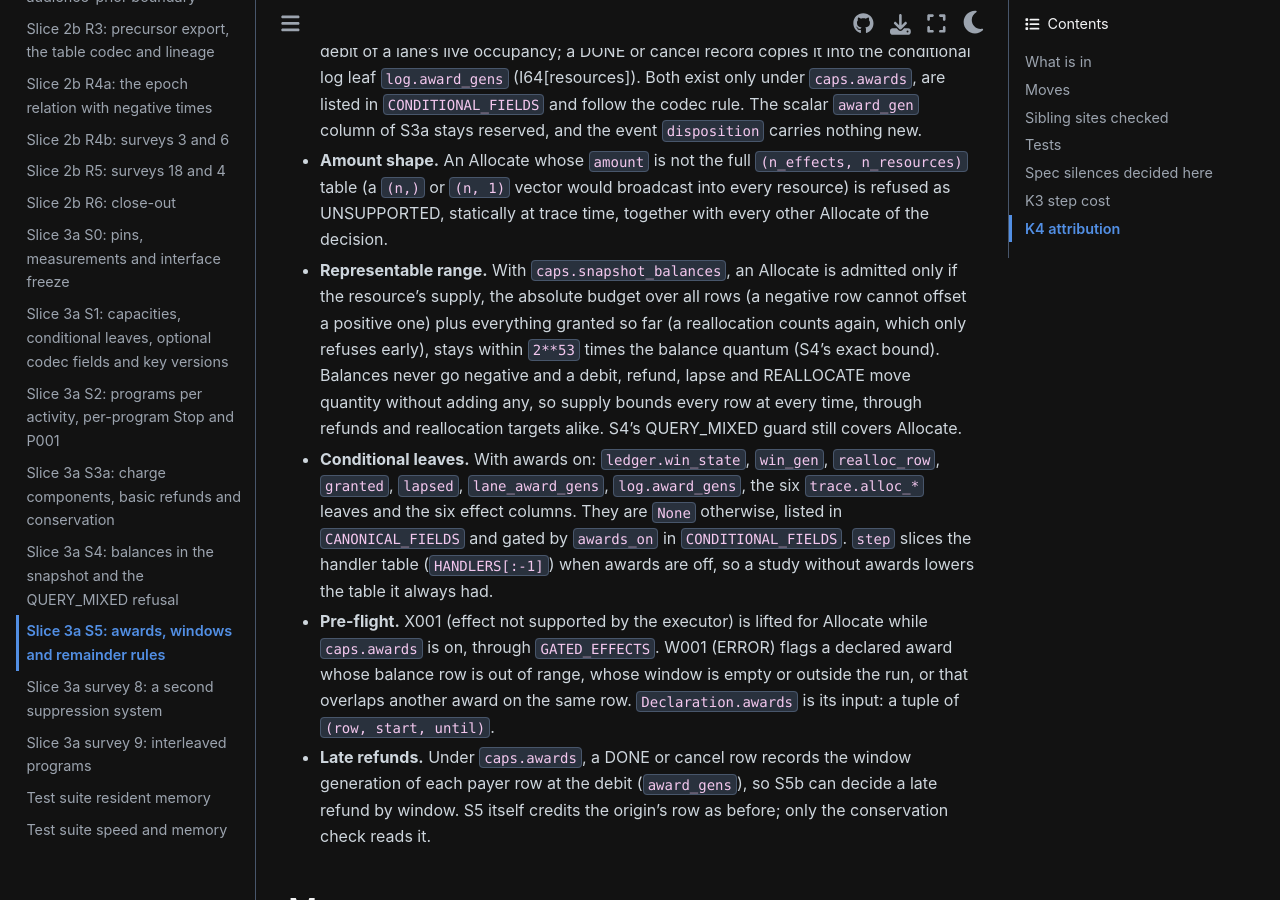
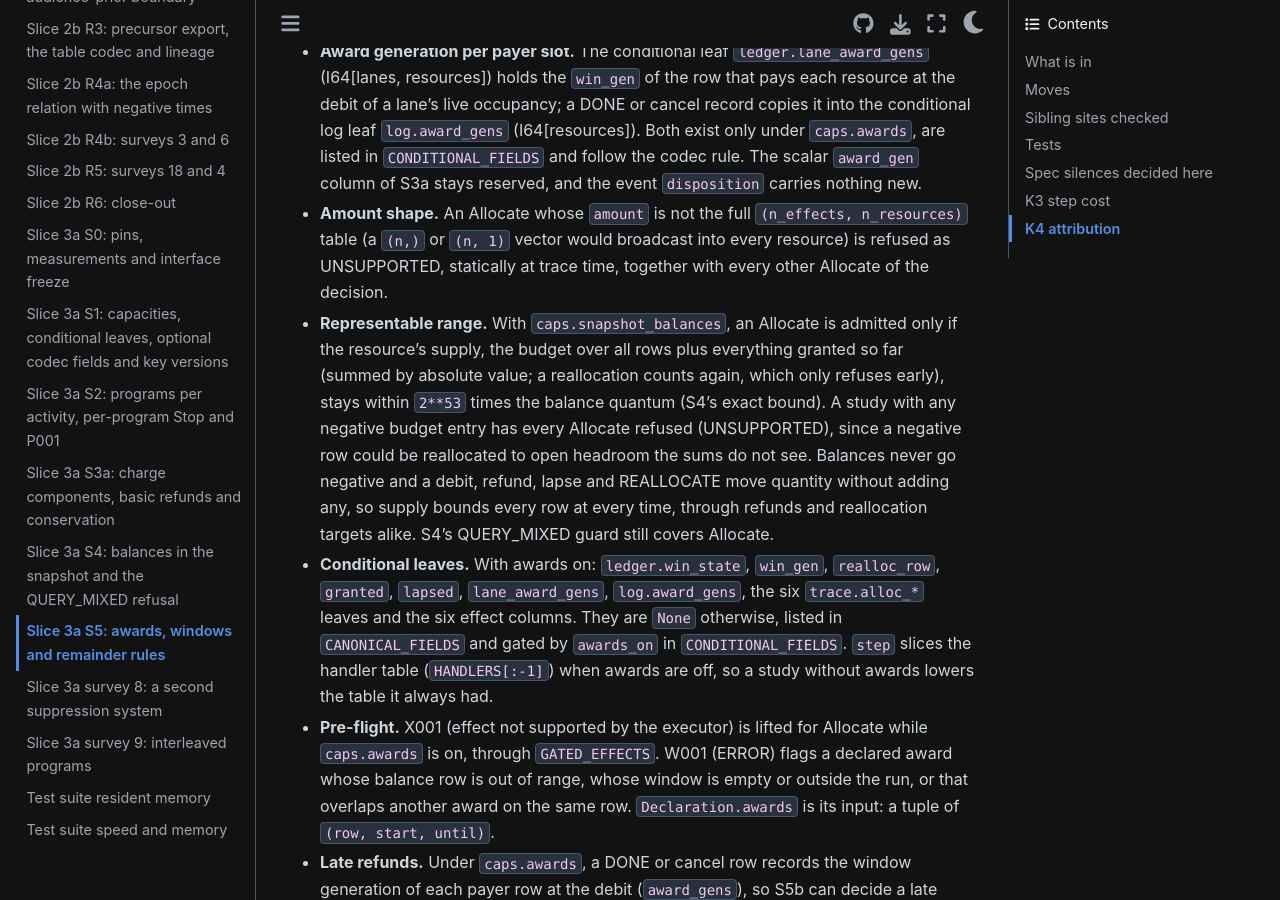
Before and after one commit to CoreySpohn/spaceodyssey, a Sphinx documentation site: the page built from docs/changes/slice-3a-s5.md, in a window 1280 px wide and 900 px high, scrolled down 2112 px. Built offline with Sphinx 7.4.7 and the Sphinx Book theme 1.1.4, drawn with Linux system fonts in a browser that asks for light colours; pages that are not in the unit, such as notebooks, are missing from menus; some of the changed text lies outside the part shown.

Commit message:
fix(core): refuse negative budgets under awards, sum granted by absolute value in the range bound

```diff
--- a/docs/changes/slice-3a-s5.md
+++ b/docs/changes/slice-3a-s5.md
@@ -4,7 +4,8 @@ orphan: true
 
 # Slice 3a S5: awards, windows and remainder rules
 
-Round 4 is on top of round 3, which is rebuilt on `main` 10a9b06. Round 2 added the award generation of the drawn row,
+Round 5 refuses a negative budget entry (UNSUPPORTED, with balances in the snapshot) and
+sums `granted` by absolute value in the range bound. Round 4 is on top of round 3, which is rebuilt on `main` 10a9b06. Round 2 added the award generation of the drawn row,
 an independent expiry replay, and the amount-shape and range refusals; round 3 makes the
 replay cover refunds and queued settlements, keeps one generation per payer slot, bounds
 the range by supply, and fixes the program-row crash; round 4 resolves a receipt's origin from its identity
@@ -82,10 +83,11 @@ this change.
   table (a `(n,)` or `(n, 1)` vector would broadcast into every resource) is refused as
   UNSUPPORTED, statically at trace time, together with every other Allocate of the decision.
 - **Representable range.** With `caps.snapshot_balances`, an Allocate is admitted only if
-  the resource's supply, the absolute budget over all rows (a negative row cannot
-  offset a positive one) plus everything granted so far (a
-  reallocation counts again, which only refuses early), stays within `2**53` times the
-  balance quantum (S4's exact bound). Balances never go negative and a debit, refund, lapse
+  the resource's supply, the budget over all rows plus everything granted so far (summed
+  by absolute value; a reallocation counts again, which only refuses early), stays within `2**53` times the
+  balance quantum (S4's exact bound). A study with any negative budget entry has every Allocate refused (UNSUPPORTED), since
+  a negative row could be reallocated to open headroom the sums do not see. Balances
+  never go negative and a debit, refund, lapse
   and REALLOCATE move quantity without adding any, so supply bounds every row at every
   time, through refunds and reallocation targets alike. S4's QUERY_MIXED guard still
   covers Allocate.
```
Also changed, not shown: 2 other files.
